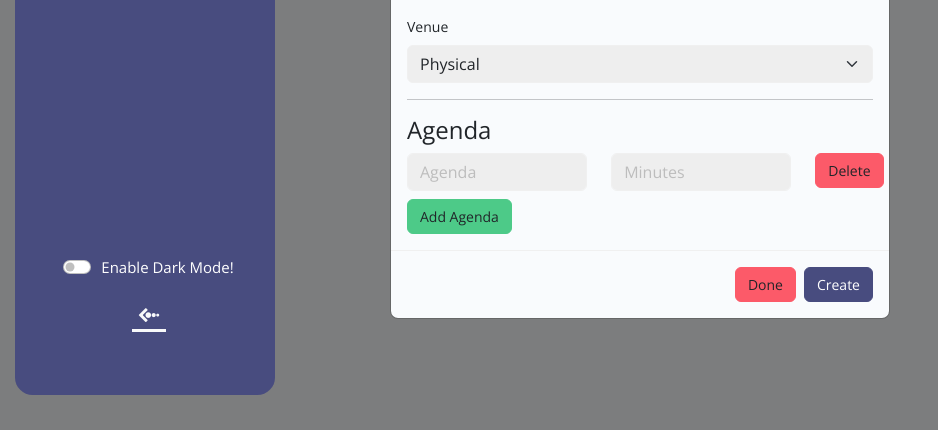
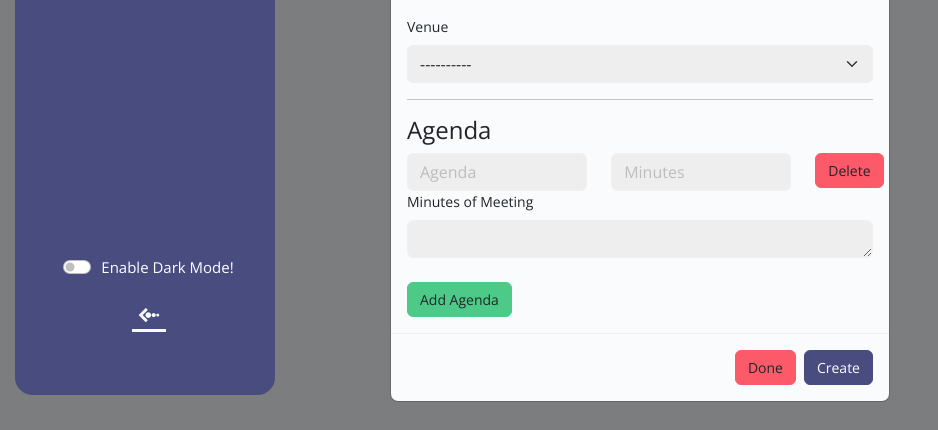
Before and after one commit to akande56/TIDP, a Django app: page /meet/meeting/ in a window 1280 px wide, after a click on "Schedule New Meeting". Shown: the part 658-1088 px from the top of the page, without its empty margins (0-938 px from the left). Run offline with Django 3.2, Linux system fonts and the light colour scheme; data that the repository does not hold is empty; some libraries are stand-ins or nearby versions.

Commit message:
meeting sinking minutes

```diff
--- a/home/templates/new/meeting.html
+++ b/home/templates/new/meeting.html
@@ -154,6 +154,7 @@
                         <div class="col-sm">
                             <label class="form-label">Venue</label>
                             <select class="form-select" id="venueField" name="venue">
+                                <option value="physical">----------</option>
                                 <option value="physical">Physical</option>
                                 <option value="online">Online</option>
                             </select>
@@ -180,14 +181,17 @@
                                 <input type="text" class="form-control" name="agenda[]" placeholder="Agenda">
                             </div>
                             <div class="form-group col-md-5">
-                                <input type="number" class="form-control" name="minutes[]" placeholder="Minutes">
+                                <input type="number" class="form-control create-minutes-input" name="minutes[]" placeholder="Minutes">
                             </div>
                             <div class="form-group col-md-2">
                                 <button type="button" class="btn btn-danger delete-agenda">Delete</button>
                             </div>
                         </div>
                     </div>
-
+                    <div class="mb-3">
+                        <label class="form-label">Minutes of Meeting</label>
+                        <textarea id="create-minutes-of-meeting" name="minutes_of_meeting" class="form-control" rows="1"></textarea>
+                    </div>
                     <button type="button" class="btn btn-success mt-2" onclick="addAgenda()">Add Agenda</button>
 
                 </div>
@@ -289,7 +293,7 @@
                                             <input type="text" class="form-control" name="agenda[]" value="{{ agenda.agenda }}" placeholder="Agenda">
                                         </div>
                                         <div class="form-group col-md-5">
-                                            <input type="number" class="form-control" name="minutes[]" value="{{ agenda.minutes }}" placeholder="Minutes">
+                                            <input type="number" class="form-control edit-minutes-input" name="minutes[]" value="{{ agenda.minutes }}" placeholder="Minutes">
                                         </div>
                                         <div class="form-group col-md-2">
                                             <button type="button" class="btn btn-danger edit-delete-agenda" data-agenda-id="{{ agenda.id }}">Delete</button>
@@ -297,6 +301,11 @@
                                     </div>
                                     {% endfor %}
                                 </div>
+                                <div class="mb-3">
+                                    <label class="form-label">Minutes of Meeting</label>
+                                    <textarea id="edit-minutes-of-meeting{{ meeting.id }}" name="minutes_of_meeting" class="form-control" rows="1">{{ meeting.minutes_of_meeting }}</textarea>
+                                </div>
+
                                 <!-- Add Agenda button -->
                                 <button type="button" class="btn btn-success mt-2 edit-add-agenda" data-meeting-id="{{ meeting.id }}">Add Agenda</button>
                             </div>
@@ -513,6 +522,7 @@
         });
 </script>
 
+<!-- create agenda -->
 <script>
     function addAgenda() {
         var agendaContainer = document.getElementById('agenda-container');
@@ -523,7 +533,7 @@
                 <input type="text" class="form-control" name="agenda[]" placeholder="Agenda">
             </div>
             <div class="form-group col-md-5">
-                <input type="number" class="form-control" name="minutes[]" placeholder="Minutes">
+                <input type="number" class="form-control create-minutes-input" name="minutes[]" placeholder="Minutes">
             </div>
             <div class="form-group col-md-2">
                 <button type="button" class="btn btn-danger delete-agenda">Delete</button>
@@ -535,10 +545,35 @@
         var deleteButton = newAgendaDiv.querySelector('.delete-agenda');
         deleteButton.addEventListener('click', function() {
             newAgendaDiv.remove();
+            updateTotalMinutes();
         });
+
+        updateTotalMinutes();
     }
+
+    function updateTotalMinutes() {
+        var totalMinutes = calculateTotalMinutes();
+        // Set the total minutes value to the "Minutes of Meeting" field
+        document.getElementById('create-minutes-of-meeting').value = totalMinutes;
+    }
+
+    function calculateTotalMinutes() {
+        var totalMinutes = 0;
+        var minutesInputs = document.querySelectorAll('.create-minutes-input');
+        minutesInputs.forEach(function(input) {
+            if (input.value) {
+                console.log('inpit value')
+                console.log(input.value)
+                totalMinutes += parseInt(input.value);
+            }
+        });
+        return totalMinutes;
+    }
+
 </script>
-<!-- edit -->
+
+
+<!-- edit agenda -->
 <script>
     $(document).ready(function() {
         // Delete agenda item
@@ -557,11 +592,14 @@
                 }
             });
         });
+    });
 
+$(document).ready(function() {
+        editUpdateTotalMinutes();
     });
-</script>
-<script>
-    // Event listener for the add button in edit form
+
+// Event listener for the add button in edit form
+$(document).ready(function() {
     $('.edit-add-agenda').on('click', function() {
         var meetingId = $(this).data('meeting-id');
         var agendaContainer = $('#edit-agenda-container' + meetingId);
@@ -571,7 +609,7 @@
                 <input type="text" class="form-control" name="agenda[]" placeholder="Agenda">
             </div>
             <div class="form-group col-md-5">
-                <input type="number" class="form-control" name="minutes[]" placeholder="Minutes">
+                <input type="number" class="form-control edit-minutes-input" name="minutes[]" placeholder="Minutes">
             </div>
             <div class="form-group col-md-2">
                 <button type="button" class="btn btn-danger edit-delete-agenda" data-agenda-id="{{ agenda.id }}">Delete</button>
@@ -582,7 +620,27 @@
         // Add event listener to delete button
         newAgendaDiv.find('.edit-delete-agenda').on('click', function() {
             $(this).closest('.agenda-row').remove();
+            editUpdateTotalMinutes(meetingId); // Update total minutes after deleting agenda item
         });
+
+        editUpdateTotalMinutes(meetingId); // Update total minutes after adding agenda item
     });
+});
+
+function editUpdateTotalMinutes(meetingId) {
+    var totalMinutes = editCalculateTotalMinutes(meetingId);
+    $('#edit-minutes-of-meeting' + meetingId).val(totalMinutes);
+}
+
+function editCalculateTotalMinutes(meetingId) {
+    var totalMinutes = 0;
+    $('#edit-agenda-container' + meetingId + ' .edit-minutes-input').each(function() {
+        var minutes = parseInt($(this).val()) || 0;
+        totalMinutes += minutes;
+    });
+    return totalMinutes;
+}
+
 </script>
+
 {% endblock scripts %}
--- a/meeting/views.py
+++ b/meeting/views.py
@@ -59,6 +59,7 @@ def meeting(request):
         venue = request.POST.get('venue')
         description = request.POST.get('description')
         attachment = request.FILES.get('attachment')
+
         if not attachment:
             return HttpResponseBadRequest('No file provided.')
 
@@ -71,6 +72,7 @@ def meeting(request):
         link = request.POST.get('link')
         agendas = request.POST.getlist('agenda[]')
         minutes = request.POST.getlist('minutes[]')
+        total_minutes = sum(int(minute) for minute in minutes if minute)
 
         # Create Schedule_Meeting instance
         my_account = Account.objects.get(user=request.user)
@@ -86,7 +88,8 @@ def meeting(request):
             description=description,
             attachment=attachment,
             address=address,
-            link=link
+            link=link,
+            minutes_of_meeting = total_minutes
         )
         # Add participants
         for participant_id in participants:
@@ -205,6 +208,7 @@ def edit_meeting(request, meeting_id):
         link = request.POST.get('link')
         agendas = request.POST.getlist('agenda[]')
         minutes = request.POST.getlist('minutes[]')
+        total_minutes = sum(int(minute) for minute in minutes if minute)
 
         # Update meeting instance
         meeting.title = title
@@ -217,12 +221,13 @@ def edit_meeting(request, meeting_id):
         meeting.attachment = attachment
         meeting.address = address
         meeting.link = link
+        meeting.minutes_of_meeting = total_minutes
 
         # Update participants
         meeting.paticipants.clear()
         for participant_id in participants:
             meeting.paticipants.add(participant_id)
-        print('scu....')
+
         meeting.save()
 
         # Update or create agenda instances
```
